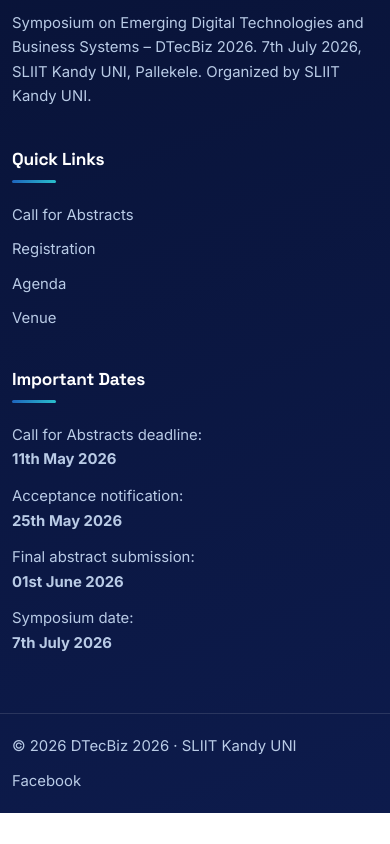
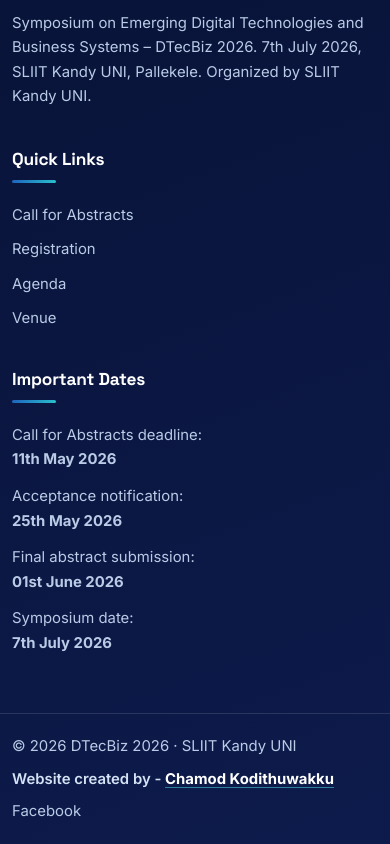
Before and after one commit to ChamodKodithuwakku/DTecBiz, a plain HTML site: page index.html in a window 390 px wide. Shown: the part 7063-7907 px from the top of the page. Before the commit the page ends 7876 px from the top, so only its background shows below. Drawn offline with Linux system fonts and the light colour scheme.

Commit message:
Update footer credit links

```diff
--- a/css/style.css
+++ b/css/style.css
@@ -619,7 +619,11 @@
 .footer-logos .chip.dtb img { height: 52px; }
 .footer-logos .chip.host img { height: 30px; }
 .footer-bottom { border-top: 1px solid rgba(255,255,255,.12); padding: 20px 0; position: relative; z-index: 2; }
-.footer-bottom .container { display: flex; justify-content: space-between; align-items: center; gap: 12px; flex-wrap: wrap; }
+.footer-bottom-row { display: grid; grid-template-columns: 1fr auto 1fr; align-items: center; gap: 18px; }
+.footer-bottom-row > a { justify-self: end; }
+.site-credit { justify-self: center; text-align: center; color: #d4e2f4; font-weight: 600; }
+.site-credit .credit-link { color: #fff; font-weight: 700; text-decoration: underline; text-decoration-color: rgba(70,214,223,.55); text-underline-offset: 3px; }
+.site-credit .credit-link:hover { color: var(--cyan-light); }
 
 /* Scroll top */
 #scrollTop {
@@ -714,7 +718,8 @@
 
     .footer-grid { gap: 28px; }
     .site-footer { padding-top: 52px; }
-    .footer-bottom .container { flex-direction: column; align-items: flex-start; }
+    .footer-bottom-row { grid-template-columns: 1fr; justify-items: flex-start; gap: 8px; }
+    .footer-bottom-row > a, .site-credit { justify-self: start; text-align: left; }
     #scrollTop { right: 16px; bottom: 16px; width: 44px; height: 44px; }
 }
 
@@ -777,7 +782,7 @@
     .abstract-book-image { width: min(100%, 320px); margin: 0 auto; }
     .template-cover-image { width: 100%; }
     .venue-block { margin-bottom: 48px; }
-    .footer-bottom .container { justify-content: flex-start !important; }
+    .footer-bottom-row { justify-items: flex-start; }
 }
 
 @media (max-width: 430px) {
--- a/index.html
+++ b/index.html
@@ -248,9 +248,10 @@
         </div>
     </div>
     <div class="footer-bottom">
-        <div class="container" style="display:flex;justify-content:space-between;flex-wrap:wrap;gap:10px;">
+        <div class="container footer-bottom-row">
             <span>&copy; 2026 DTecBiz 2026 &middot; SLIIT Kandy UNI</span>
-            <a href="#" target="_blank" rel="noopener">Facebook</a>
+            <span class="site-credit">Website created by - <a class="credit-link" href="https://chamod-kodithuwakku-portfolio.vercel.app/" target="_blank" rel="noopener">Chamod Kodithuwakku</a></span>
+            <a href="https://www.facebook.com/share/1ADZhycE5M/?mibextid=wwXIfr" target="_blank" rel="noopener">Facebook</a>
         </div>
     </div>
 </footer>
```
Also changed, not shown: call-for-papers.html (+3 -2 lines), contact-us.html (+3 -2 lines), gallery.html (+3 -2 lines), instructions.html (+3 -2 lines), keynotes.html (+3 -2 lines), registration.html (+3 -2 lines), technical-programme.html (+3 -2 lines), venue.html (+3 -2 lines).
